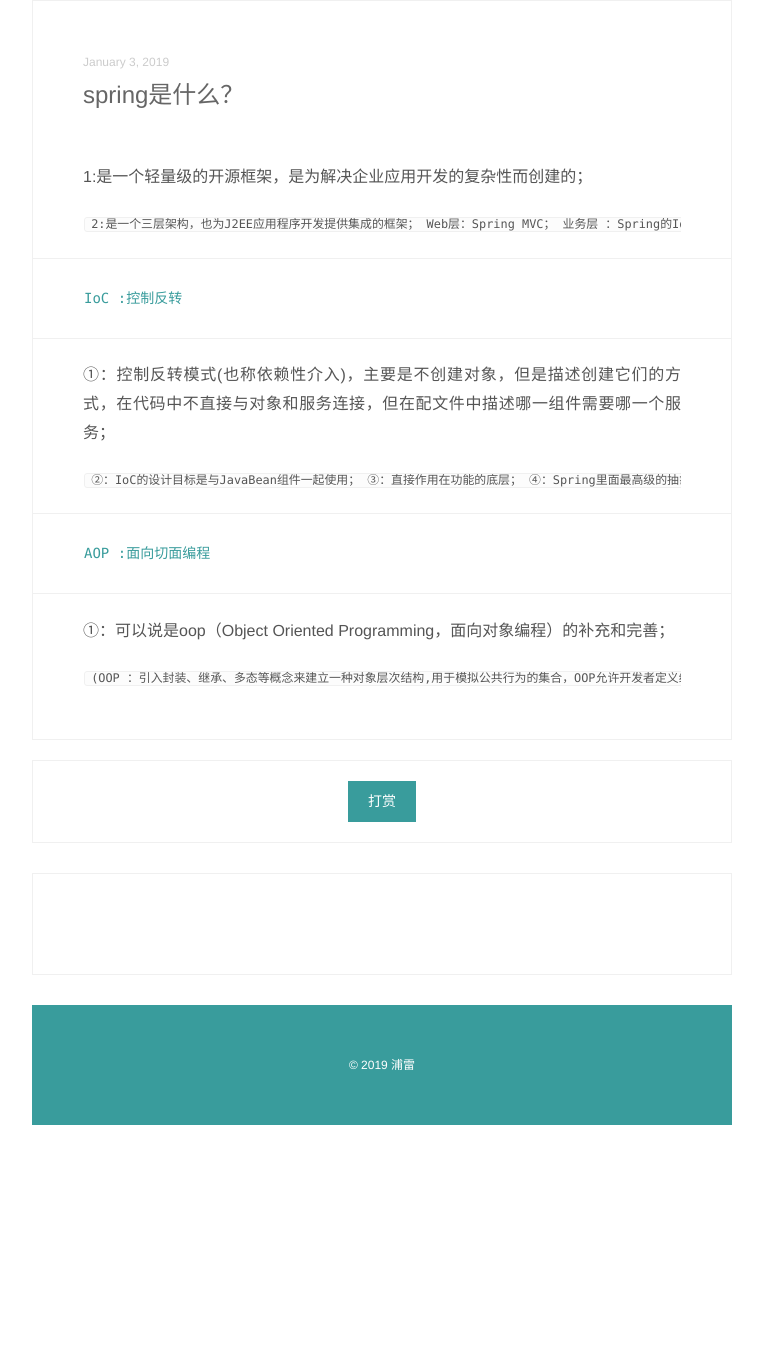
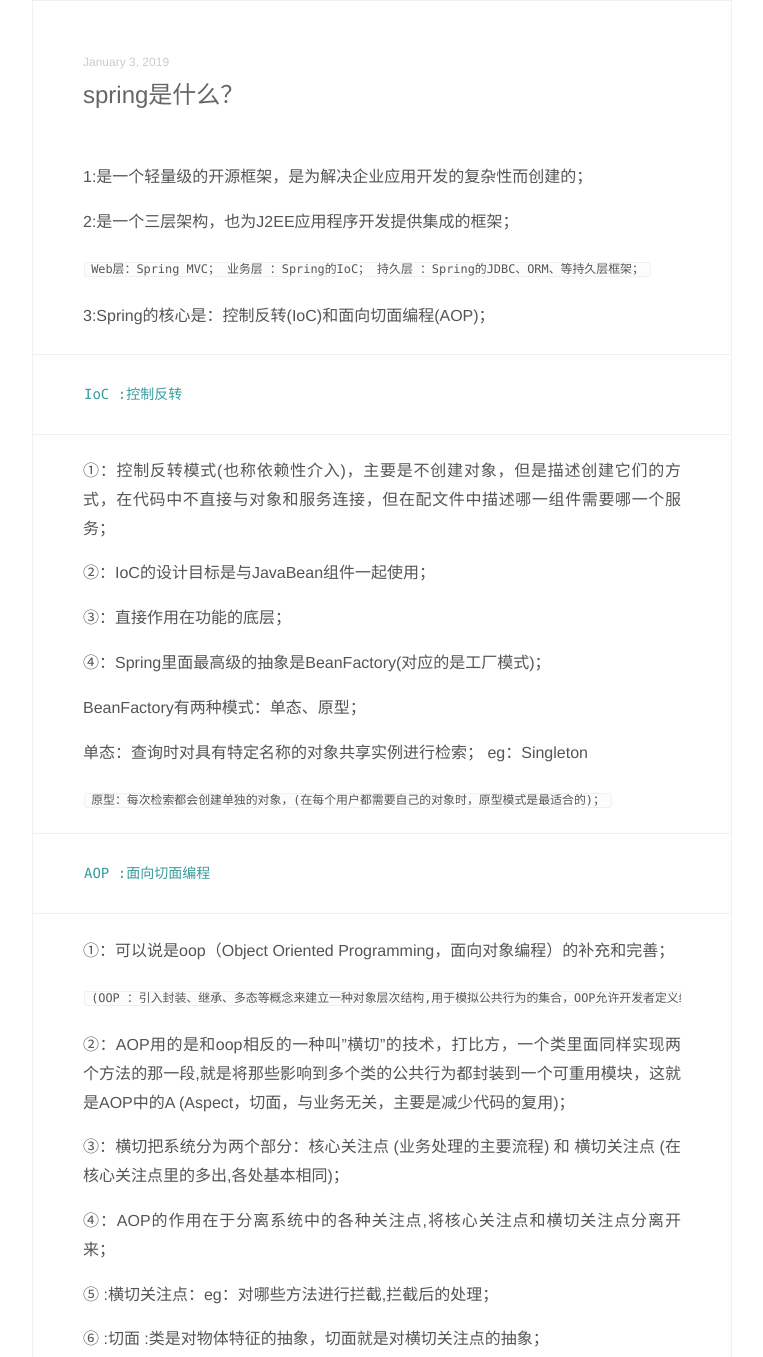
Before and after one commit to pulei775875763/pulei775875763.github.io, a plain HTML site: page 2019/01/03/spring是什么/index.html in a window 1280 px wide. Shown: the part 230-1587 px from the top of the page, without its empty margins (258-1021 px from the left). Before the commit the page ends 1405 px from the top, so only its background shows below. Drawn offline with Linux system fonts and the light colour scheme; a script that the page names is missing.

Commit message:
Site updated: 2019-01-03 10:23:35

```diff
--- a/2019/01/03/spring是什么/index.html
+++ b/2019/01/03/spring是什么/index.html
@@ -1,45 +1,29 @@
 <!DOCTYPE html><html lang="zh-CN"><head><meta name="generator" content="Hexo 3.8.0"><meta charset="utf-8"><meta http-equiv="X-UA-Compatible" content="IE=edge"><meta name="viewport" content="width=device-width, initial-scale=1"><meta name="author" content="浦雷"><link rel="alternative" href="/atom.xml" title="浦雷" type="application/atom+xml"><link rel="icon" href="/favicon.png"><title>spring是什么？ - 浦雷</title><link rel="stylesheet" href="/css/main.css"><link rel="stylesheet" href="/js/fancybox/jquery.fancybox.min.css"><!--[if lt IE 9]><script>(function(a,b){a="abbr article aside audio bdi canvas data datalist details dialog figcaption figure footer header hgroup main mark meter nav output progress section summary template time video".split(" ");for(b=a.length-1;b>=0;b--)document.createElement(a[b])})()</script><![endif]--><script src="/js/jquery-3.1.1.min.js"></script><script src="/js/fancybox/jquery.fancybox.min.js"></script></head><body style="opacity:0"><header class="head"><h1 class="head-title u-fl"><a href="/">浦雷</a></h1><nav class="head-nav u-fr"><ul class="head-nav__list"><li class="head-nav__item"><a class="head-nav__link" href="/archives">博客文章/（点我呀！）</a></li></ul></nav></header><main class="main"><article class="post"><header class="post__head"> <time class="post__time" datetime="2019-01-03T02:14:59.195Z">January 3, 2019</time><h1 class="post__title"><a href="/2019/01/03/spring是什么/">spring是什么？</a></h1><div class="post__main echo"><p> 1:是一个轻量级的开源框架，是为解决企业应用开发的复杂性而创建的；</p>
-<pre><code>2:是一个三层架构，也为J2EE应用程序开发提供集成的框架；
+<p> 2:是一个三层架构，也为J2EE应用程序开发提供集成的框架；</p>
+<pre><code>Web层：Spring MVC；
 
-        Web层：Spring MVC；
+业务层 ：Spring的IoC；
 
-        业务层 ：Spring的IoC；
-
-        持久层 ：Spring的JDBC、ORM、等持久层框架；
-
-3:Spring的核心是：控制反转(IoC)和面向切面编程(AOP)；
-</code></pre><figure class="highlight bash"><table><tr><td class="gutter"><pre><span class="line">1</span><br></pre></td><td class="code"><pre><span class="line">IoC :控制反转</span><br></pre></td></tr></table></figure>
+持久层 ：Spring的JDBC、ORM、等持久层框架；
+</code></pre><p> 3:Spring的核心是：控制反转(IoC)和面向切面编程(AOP)；</p>
+<figure class="highlight bash"><table><tr><td class="gutter"><pre><span class="line">1</span><br></pre></td><td class="code"><pre><span class="line">IoC :控制反转</span><br></pre></td></tr></table></figure>
 <p> ①：控制反转模式(也称依赖性介入)，主要是不创建对象，但是描述创建它们的方式，在代码中不直接与对象和服务连接，但在配文件中描述哪一组件需要哪一个服务；   </p>
-<pre><code>②：IoC的设计目标是与JavaBean组件一起使用；
-
-③：直接作用在功能的底层；
-
-④：Spring里面最高级的抽象是BeanFactory(对应的是工厂模式)；
-
-        BeanFactory有两种模式：单态、原型；
-
-        单态：查询时对具有特定名称的对象共享实例进行检索；  eg：Singleton
-
-        原型：每次检索都会创建单独的对象，(在每个用户都需要自己的对象时，原型模式是最适合的)；
+<p> ②：IoC的设计目标是与JavaBean组件一起使用；</p>
+<p> ③：直接作用在功能的底层；</p>
+<p> ④：Spring里面最高级的抽象是BeanFactory(对应的是工厂模式)；</p>
+<p>   BeanFactory有两种模式：单态、原型；</p>
+<p>   单态：查询时对具有特定名称的对象共享实例进行检索；  eg：Singleton</p>
+<pre><code>原型：每次检索都会创建单独的对象，(在每个用户都需要自己的对象时，原型模式是最适合的)；
 </code></pre><figure class="highlight bash"><table><tr><td class="gutter"><pre><span class="line">1</span><br></pre></td><td class="code"><pre><span class="line">AOP :面向切面编程</span><br></pre></td></tr></table></figure>
 <p>①：可以说是oop（Object Oriented Programming，面向对象编程）的补充和完善；</p>
-<pre><code>               (OOP ：引入封装、继承、多态等概念来建立一种对象层次结构,用于模拟公共行为的集合，OOP允许开发者定义纵向的关系，但并不适合定义横向的关系，例如日志功能。日志代码往往横向地散布在所有对象层次中，而与它对应的对象的核心功能毫无关系对于其他类型的代码，如安全性，异常处理和透明的持续性也都是如此，这种散布在各处的无关的代码被称为横切（cross cutting），在OOP设计中，它导致了大量代码的重复，而不利于各个模块的重用)；
-
-     ②：AOP用的是和oop相反的一种叫&quot;横切&quot;的技术，打比方，一个类里面同样实现两个方法的那一段,就是将那些影响到多个类的公共行为都封装到一个可重用模块，这就是AOP中的A (Aspect，切面，与业务无关，主要是减少代码的复用)；
-
-     ③：横切把系统分为两个部分：核心关注点 (业务处理的主要流程) 和 横切关注点 (在核心关注点里的多出,各处基本相同)；
-
-     ④：AOP的作用在于分离系统中的各种关注点,将核心关注点和横切关注点分离开来；
-
-⑤ :横切关注点：eg：对哪些方法进行拦截,拦截后的处理；
-
-⑥ :切面 :类是对物体特征的抽象，切面就是对横切关注点的抽象；
-
-⑦ :Spring中AOP代理由Spring的IoC容器负责生成、管理、依赖关系也由IoC容器负责管理(AOP代理可以直接使用容器中的其它bean实例作为目标，这种关系可由IOC容器的依赖注入提供；
-
- ⑧：Spring的代理默认使用java动态代理来创建AOP代理，这样可以为任何接口实例创建代理；
-
- ⑨：当需要代理的类不是代理接口的时候，Spring会切换为使用CGLIB代理；
-
-       CGLIB：就是一个强大的,高性能的代码生成库,主要通过 对字节码的操作为对象引入间接级别,以控制对象的访问)；
-</code></pre></div></header></article><section class="reward"> <a class="btn-reward" href="#">打赏</a><div class="reward-wrapper clearfix"><img src="/img/pl.png" title="微信"></div></section><div class="comments" id="lv-container" data-id="city" data-uid="your uid"><script>(function(d, s) {var j, e = d.getElementsByTagName(s)[0];if (typeof LivereTower === 'function') { return; } j = d.createElement(s);j.src = 'https://cdn-city.livere.com/js/embed.dist.js';j.async = true;e.parentNode.insertBefore(j, e);})(document, 'script');</script></div></main><footer class="foot"><div class="foot-copy">&copy; 2019 浦雷</div></footer><script src="/js/scroller.js"></script><script src="/js/main.js"></script></body></html>
+<pre><code>(OOP ：引入封装、继承、多态等概念来建立一种对象层次结构,用于模拟公共行为的集合，OOP允许开发者定义纵向的关系，但并不适合定义横向的关系，例如日志功能。日志代码往往横向地散布在所有对象层次中，而与它对应的对象的核心功能毫无关系对于其他类型的代码，如安全性，异常处理和透明的持续性也都是如此，这种散布在各处的无关的代码被称为横切（cross cutting），在OOP设计中，它导致了大量代码的重复，而不利于各个模块的重用)；
+</code></pre><p>②：AOP用的是和oop相反的一种叫”横切”的技术，打比方，一个类里面同样实现两个方法的那一段,就是将那些影响到多个类的公共行为都封装到一个可重用模块，这就是AOP中的A (Aspect，切面，与业务无关，主要是减少代码的复用)；</p>
+<p>③：横切把系统分为两个部分：核心关注点 (业务处理的主要流程) 和 横切关注点 (在核心关注点里的多出,各处基本相同)；</p>
+<p>④：AOP的作用在于分离系统中的各种关注点,将核心关注点和横切关注点分离开来；</p>
+<p>⑤ :横切关注点：eg：对哪些方法进行拦截,拦截后的处理；</p>
+<p>⑥ :切面 :类是对物体特征的抽象，切面就是对横切关注点的抽象；                </p>
+<p>⑦ :Spring中AOP代理由Spring的IoC容器负责生成、管理、依赖关系也由IoC容器负责管理(AOP代理可以直接使用容器中的其它bean实例作为目标，这种关系可由IOC容器的依赖注入提供；</p>
+<p>⑧：Spring的代理默认使用java动态代理来创建AOP代理，这样可以为任何接口实例创建代理；</p>
+<p>⑨：当需要代理的类不是代理接口的时候，Spring会切换为使用CGLIB代理；</p>
+<p>CGLIB：就是一个强大的,高性能的代码生成库,主要通过 对字节码的操作为对象引入间接级别,以控制对象的访问)；</p>
+</div></header></article><section class="reward"> <a class="btn-reward" href="#">打赏</a><div class="reward-wrapper clearfix"><img src="/img/pl.png" title="微信"></div></section><div class="comments" id="lv-container" data-id="city" data-uid="your uid"><script>(function(d, s) {var j, e = d.getElementsByTagName(s)[0];if (typeof LivereTower === 'function') { return; } j = d.createElement(s);j.src = 'https://cdn-city.livere.com/js/embed.dist.js';j.async = true;e.parentNode.insertBefore(j, e);})(document, 'script');</script></div></main><footer class="foot"><div class="foot-copy">&copy; 2019 浦雷</div></footer><script src="/js/scroller.js"></script><script src="/js/main.js"></script></body></html>
```
